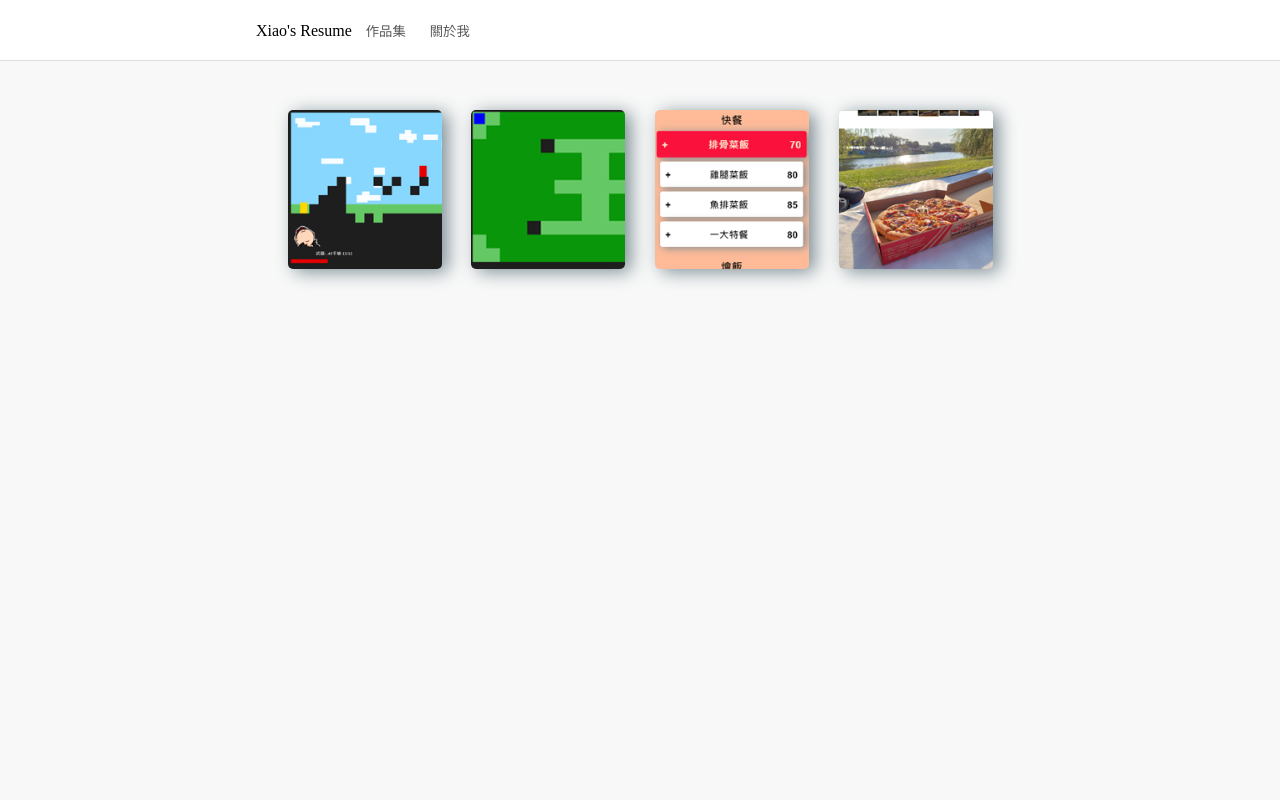
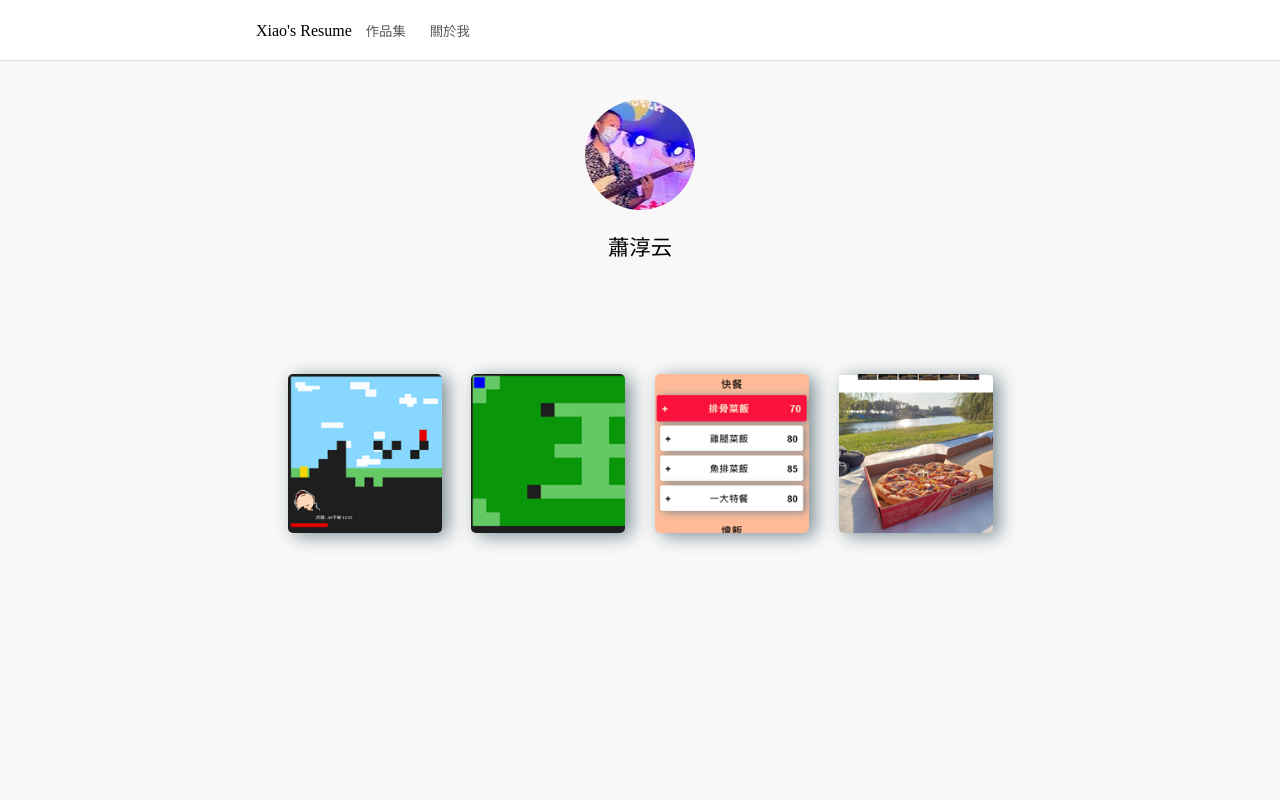
Before and after one commit to Xiao753463/Xiao753463.github.io, a plain HTML site: page index.html in a window 1280 px wide. Shown: the top 800 px of the page. Drawn offline with Linux system fonts and the light colour scheme.

Commit message:
niceUpdate

```diff
--- a/index.html
+++ b/index.html
@@ -55,7 +55,9 @@
         </div>
     </menu>
     <div id="main">
-
+        <div id="picture-column"><div id="picture"></div></div>
+        <div id="MyName">蕭淳云</div>
+        <div id="products">
             <button class="btn" onclick="location.href='BitesTheDust/index.html'" style="background-image: url('Button0.png');" type="button">
                 前往
             </button>
@@ -69,6 +71,9 @@
                 前往
             </button>
         </div>
+
+    </div>
+    <footer></footer>
     <script src="Script.js"></script>
 </body>
 </html>
--- a/style.css
+++ b/style.css
@@ -1,8 +1,10 @@
-
+@import url('https://fonts.googleapis.com/css2?family=Noto+Sans+TC&display=swap');
 body {
     background-color: rgb(248, 248, 248);
-    display:flex;
-    justify-content:center;
+    display: flex;
+    flex-wrap: wrap;
+    justify-content: center;
+    flex-direction: row
 }
 * {
     margin: 0;
@@ -11,7 +13,9 @@ body {
 #main {
     z-index: 0;
     display: flex;
+    flex-wrap: wrap;
     justify-content: center;
+    align-content:flex-start;
     padding-top: 100px;
     height: 1200px;
     width: 80%;
@@ -179,7 +183,41 @@ a {
     height: 100%;
     padding: 10px 5px;
 }
-#test2 {
+footer {
+    margin-top: auto;
     width: 100%;
-    height:100px;
+    background-color: rgb(51, 51, 51);
+    height: 200px;
 }
+#picture {
+    width: 110px;
+    height: 110px;
+    border-radius: 50%;
+    background-color: aqua;
+    background: linear-gradient(rgba(0,0,0,0), rgba(0,0,0,0)),url("picture.jpg");
+    background-position: center;
+    transition-duration: 0.3s;
+    transition-property: background transform;
+}
+    #picture:hover {
+        transform: scale(1.05);
+        background-position: -50px;
+        transition-duration: 0.3s;
+        transition-property: background transform;
+    }
+    #picture-column {
+        display: flex;
+        justify-content: center;
+        width: 100%;
+        height: 110px;
+    }
+#products {
+    width: 100%;
+    display: flex;
+    justify-content: center;
+}
+#MyName {
+    margin: 2% 0 10% 0;
+    font-family: 'Noto Sans TC', sans-serif;
+    font-size:16pt;
+}
```
Lines whose indentation alone changed are shown as unchanged.
